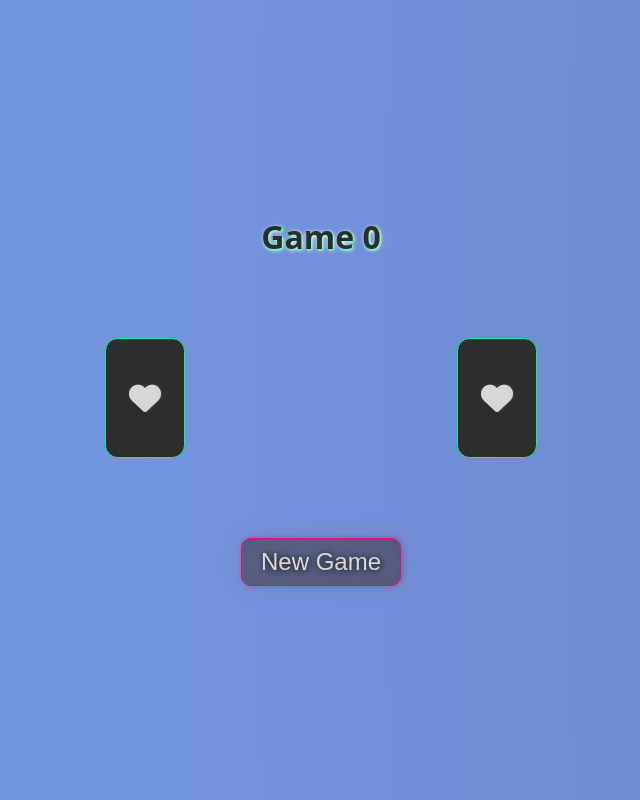
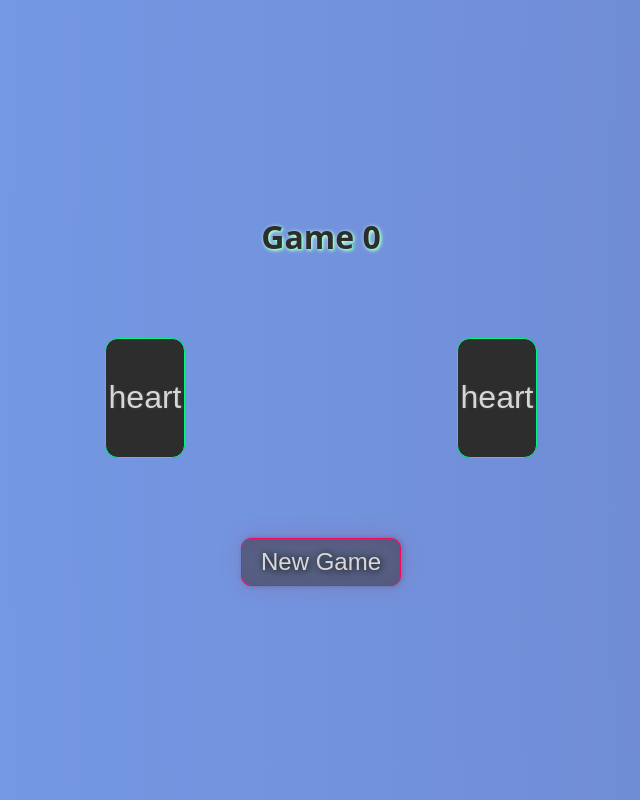
Before and after one commit to francoandreDev/react-projects, a React (Create React App) app in the folder card-memory-game/: page / in a window 1280 px wide. Shown: the whole page, without its empty margins (319-959 px from the left). Built offline with nearby package versions, Linux system fonts and the light colour scheme; the HTML template or start-up script is replaced by a standard one.

Commit message:
fixed half of card logic

```diff
--- a/card-memory-game/src/App.js
+++ b/card-memory-game/src/App.js
@@ -37,7 +37,7 @@ function App() {
         const sortIcons = myIcons
             .concat(myIcons)
             .sort(() => Math.random() - 0.5)
-            .map(element=>element)
+            .map((element) => element);
         return sortIcons;
     };
 
@@ -47,34 +47,33 @@ function App() {
         return sortIcons;
     };
 
-    const createCardsArray = (random, content=null) => {
+    const createCardsArray = (random, content = null) => {
         return new Array(random)
             .fill({ status: "close", content: null })
             .map((thisCard, index) => {
-                return content === null ?
-                    { ...thisCard, content: myContent[index] }
-                :   { ...thisCard, content: content[index] }
+                return content === null
+                    ? { ...thisCard, content: myContent[index] }
+                    : { ...thisCard, content: content[index] };
             })
-            .splice(0, iconsAvailable.length*2)
+            .splice(0, iconsAvailable.length * 2);
     };
 
     const newGame = () => {
         setCount(count + 1);
-        setRandom(newEvenRandom((count+1)*2));
-        const content = newContent(random)
-        setMyContent(content)
-        const cards = createCardsArray(random, content)
-        setMyCards(cards)
-        console.log(cards, random)
-        setSelectedCard(undefined);
+        setRandom(newEvenRandom((count + 1) * 2));
+        const content = newContent(random);
+        setMyContent(content);
+        const cards = createCardsArray(random, content);
+        setMyCards(cards);
+        setIndexCard([null, null]);
     };
-
 
     const [count, setCount] = useState(0);
     const [random, setRandom] = useState(2);
     const [myContent, setMyContent] = useState(newContent(random));
     const [myCards, setMyCards] = useState(createCardsArray(random));
-    const [selectCard, setSelectedCard] = useState(undefined);
+    const [indexCard, setIndexCard] = useState([null, null]);
+
 
     return (
         <div className="bg">
@@ -84,10 +83,15 @@ function App() {
                     return (
                         <li key={index}>
                             <Card
+                                index={index}
                                 card={card}
-                                selectCard={{
-                                    state: selectCard,
-                                    setState: setSelectedCard,
+                                indexCard={{
+                                    state: indexCard,
+                                    setState: setIndexCard,
+                                }}
+                                myCards={{
+                                    state: myCards,
+                                    setState: setMyCards,
                                 }}
                             />
                         </li>
--- a/card-memory-game/src/cards/Card.js
+++ b/card-memory-game/src/cards/Card.js
@@ -3,57 +3,42 @@ import "./Card.css";
 
 import cardBg from "../assets/bg-card.jpg";
 
-const Card = ({ card, selectCard }) => {
+const Card = ({ index, card, indexCard, myCards }) => {
+    const indexCardState = indexCard.state;
+    const setIndexCardState = indexCard.setState;
+    const myCardsState = myCards.state;
+    const setMyCardsState = myCards.setState;
+
     const changeStatus = () => {
-        const cardState = selectCard["state"];
-        const setCardState = selectCard["setState"];
-        findMatchContentInCards(cardState, setCardState);
+        myCardsState[index].status =
+            myCardsState[index].status === "open" ? "close" : "open";
+        if (indexCardState[0] === null) indexCardState[0] = index;
+        else if (indexCardState[1] === null) indexCardState[1] = index;
+        setIndexCardState([...indexCardState]);
+        setMyCardsState([...myCardsState]);
+        indexCardState.forEach((i) => {
+            if (index === i) card.status = myCardsState[index].status;
+        });
+        setCardStatus(myCardsState[index].status);
+        setMyCardsState(myCardsState);
     };
 
-    const findMatchContentInCards = (cardState, setCardState) => {
-        if (cardState === undefined) {
-            console.log(card);
-            card!==undefined&&setCardState(card);
-            //! This should not be undefined
-            console.log(cardState)
-        }
-        if (cardState.content !== undefined) {
-            matchContentCards(cardState, setCardState);
-        }
-    };
-
-    const matchContentCards = (cardState, setCardState) => {
-        if (cardState.content !== card.content) closeCards()
-        if (cardState.content === card.content) openCards()
-        setCardState(undefined);
-    };
-
-    const closeCards = () => {
-        setTimeout(() => {
-            setCardStatus("close");
-        }, 2500);
-    };
-
-    const openCards = () => {
-        console.log("yeah");
-        setCardStatus("open")
-    };
-
-    const [cardStatus, setCardStatus] = useState(card.status);
-
-    useEffect(() => {
-        setCardStatus(card.status);
-    }, [card]);
+    const [cardStatus, setCardStatus] = useState(myCardsState[index].status);
+    const showIcon = (
+        <i className={`fa-solid fa-${card.content} text-card`}></i>
+    );
+    const showTextIcon = <p className="text-card">{card.content}</p>;
 
     return (
         <button className={`Card ${cardStatus}`} onClick={() => changeStatus()}>
-            {(cardStatus !== "open") ? (
-                <>
-                    <i className={`fa-solid fa-${card.content} text-card`}></i>
-                </>
+            {cardStatus !== "open" ? (
+                <>{showIcon.ref !== null ? showIcon : showTextIcon}</>
             ) : (
                 <img src={cardBg} alt="random card" className="random-card" />
             )}
+            {
+                console.log(cardStatus)
+            }
         </button>
     );
 };
```
